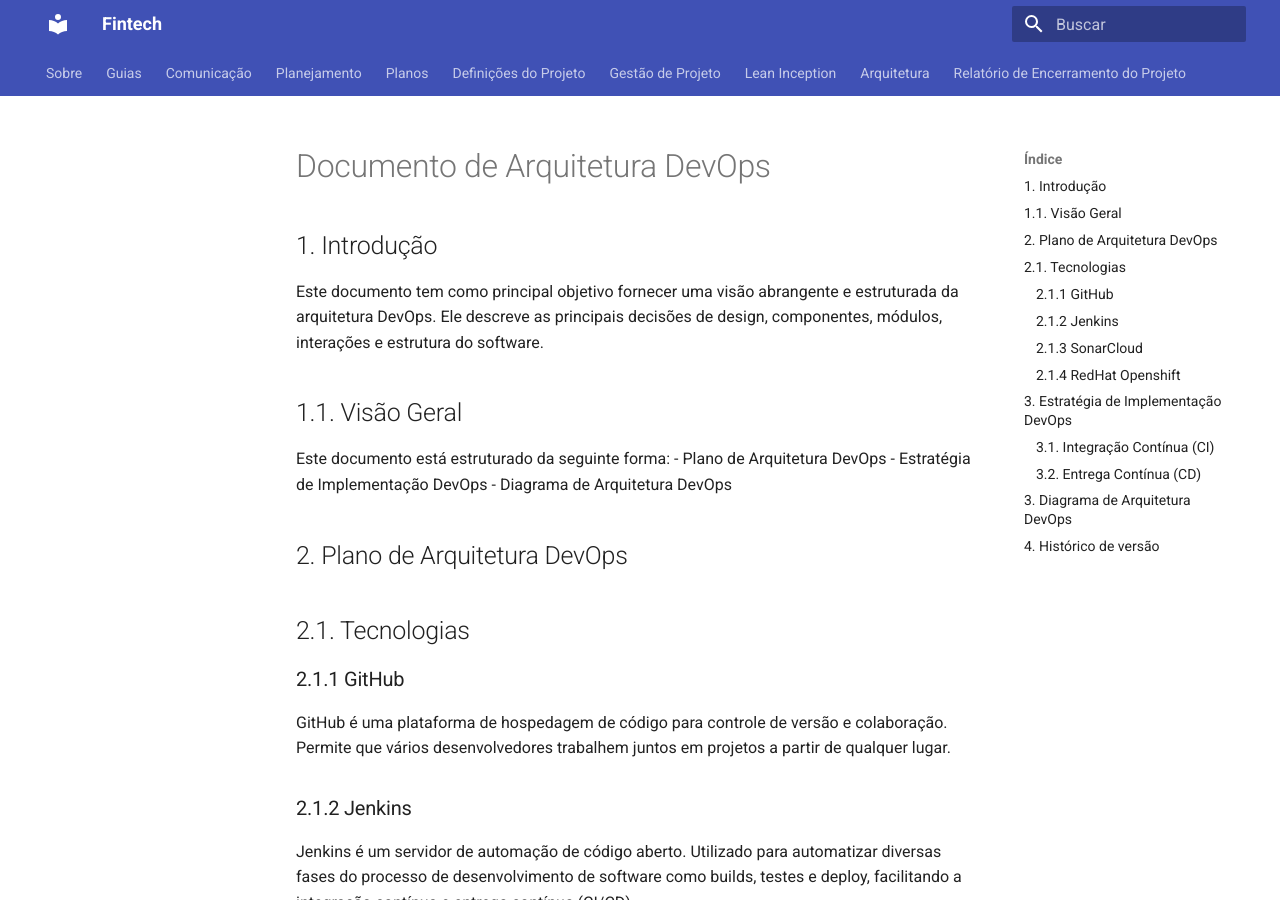
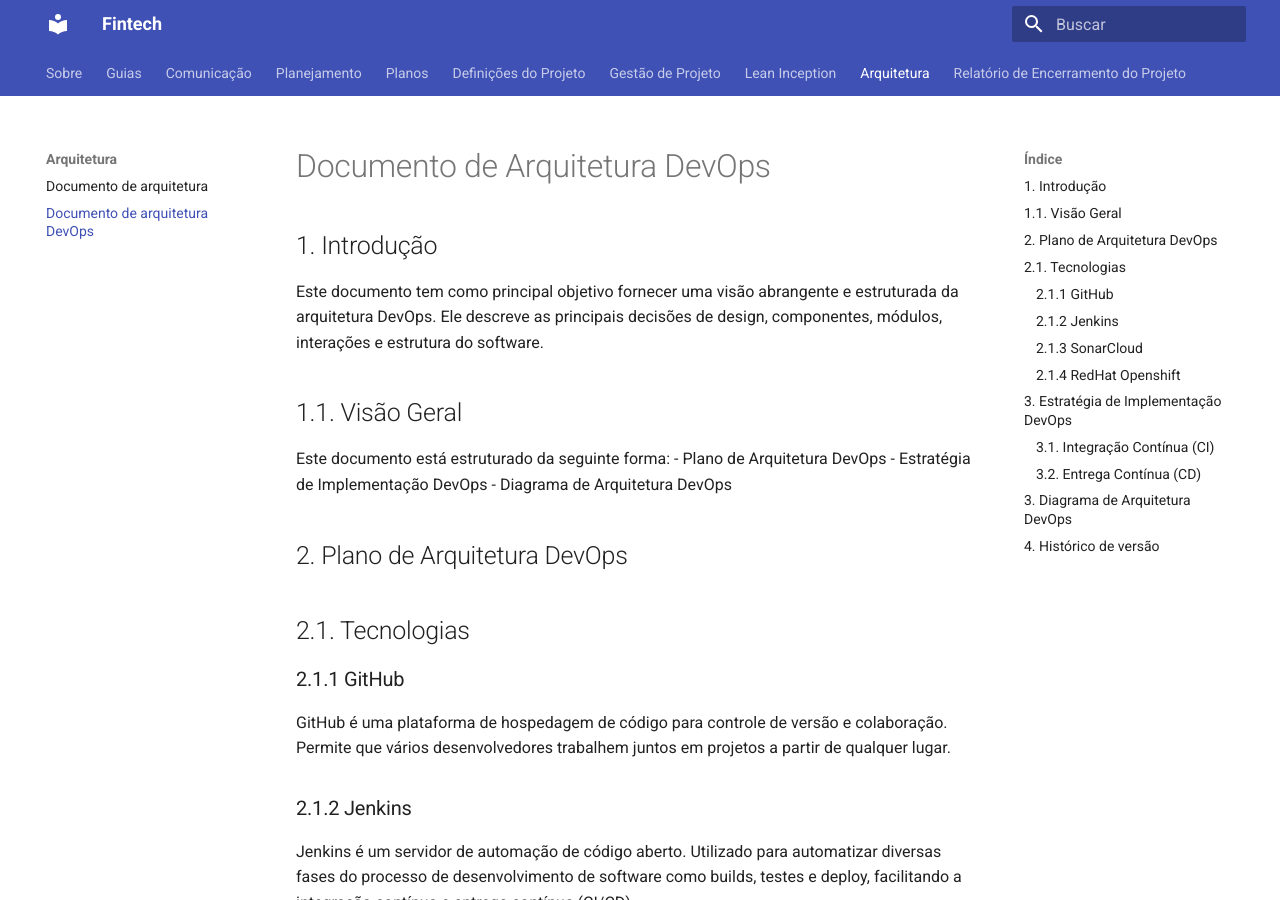
Before and after one commit to SwiftPix/Docs, an MkDocs documentation site: the page built from docs/architecture/architecture_devops.md, in a window 1280 px wide and 900 px high. Built offline with MkDocs 1.6.1 and Material for MkDocs 9.7.7, drawn with Linux system fonts in a browser that asks for light colours.

Commit message:
adicionando rota mkdocs

```diff
--- a/mkdocs.yml
+++ b/mkdocs.yml
@@ -54,6 +54,7 @@
       - Lean: lean/index.md
   - Arquitetura:
       - Documento de arquitetura: architecture/index.md
+      - Documento de arquitetura DevOps: architecture/architecture_devops.md
   - Relatório de Encerramento do Projeto: reports/final_report.md
 
 # Extra CSS
```
